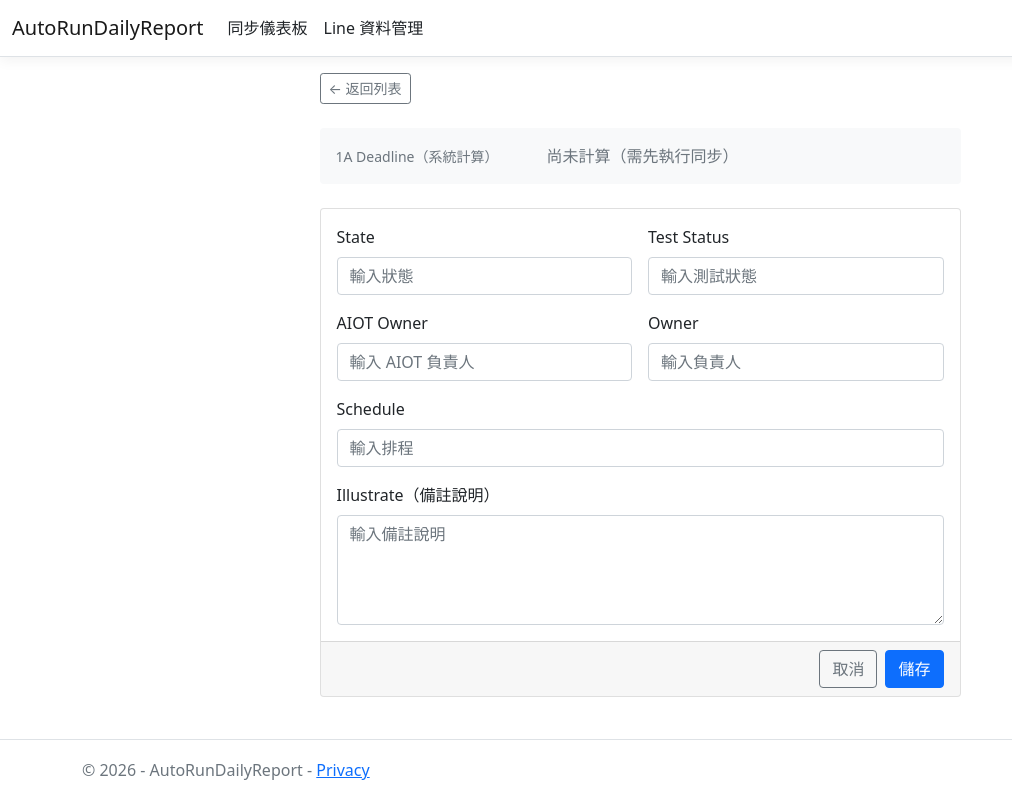
After one commit to huang55688/AutoRunDailyReport, an ASP.NET Core app: template AutoRunDailyReport/Views/Meta/Edit.cshtml in a window 1280 px wide. The commit adds this page. Shown: the whole page, without its empty margins (0-1012 px from the left). Run offline with ASP.NET Core 8, Linux system fonts and the light colour scheme; the template is opened without the code that fills it, so the values that code supplies are empty; style sheets or scripts are compiled from the project's sources.

Commit message:
新增 Line 資料管理頁面（列表 + 編輯表單）
- MetaRepository：新增 GetAllLinesWithMetaAsync
  從 MesMachinesSync 取所有 Line 並 LEFT JOIN MesMachinesMeta
- MetaController：Index（列表）+ Edit GET/POST
- Views/Meta/Index.cshtml：列表，顯示 FirstADeadline 倒數 badge
- Views/Meta/Edit.cshtml：表單頁，唯讀顯示 FirstADeadline，
  可編輯 State/AiotOwner/Owner/Schedule/TestStatus/Illustrate
- _Layout.cshtml：導覽列加入「Line 資料管理」連結

https://claude.ai/code/session_013HWDAcggU8raMD6PrGCG8Q

```diff
--- /dev/null
+++ b/AutoRunDailyReport/Views/Meta/Edit.cshtml
@@ -0,0 +1,95 @@
+@model AutoRunDailyReport.Models.MesMachinesMetaDto
+@{
+    ViewData["Title"] = $"編輯 Line：{Model.Line}";
+}
+
+<div class="row justify-content-center">
+    <div class="col-lg-7 col-md-9">
+
+        <div class="d-flex align-items-center mb-4 gap-3">
+            <a asp-action="Index" class="btn btn-outline-secondary btn-sm">← 返回列表</a>
+            <h3 class="mb-0">@Model.Line</h3>
+        </div>
+
+        <!-- 系統計算欄位（唯讀） -->
+        <div class="card mb-4 border-0 bg-light">
+            <div class="card-body py-3">
+                <div class="row align-items-center">
+                    <div class="col-sm-4 text-muted small">1A Deadline（系統計算）</div>
+                    <div class="col-sm-8 fw-semibold">
+                        @if (Model.FirstADeadline.HasValue)
+                        {
+                            var daysLeft = (Model.FirstADeadline.Value - DateTime.Today).TotalDays;
+                            var badgeClass = daysLeft < 0 ? "bg-danger"
+                                           : daysLeft <= 7 ? "bg-warning text-dark"
+                                           : "bg-success";
+                            <span class="badge @badgeClass fs-6">
+                                @Model.FirstADeadline.Value.ToString("yyyy/MM/dd")
+                            </span>
+                            <span class="text-muted ms-2 small">
+                                @(daysLeft < 0 ? $"逾期 {(int)-daysLeft} 天"
+                                               : $"還有 {(int)daysLeft} 天")
+                            </span>
+                        }
+                        else
+                        {
+                            <span class="text-muted">尚未計算（需先執行同步）</span>
+                        }
+                    </div>
+                </div>
+            </div>
+        </div>
+
+        <!-- 手動編輯表單 -->
+        <form asp-action="Edit" method="post">
+            <input type="hidden" asp-for="Line" />
+
+            <div class="card">
+                <div class="card-body">
+
+                    <div class="row g-3">
+
+                        <div class="col-sm-6">
+                            <label asp-for="State" class="form-label">State</label>
+                            <input asp-for="State" class="form-control" placeholder="輸入狀態" />
+                        </div>
+
+                        <div class="col-sm-6">
+                            <label asp-for="TestStatus" class="form-label">Test Status</label>
+                            <input asp-for="TestStatus" class="form-control" placeholder="輸入測試狀態" />
+                        </div>
+
+                        <div class="col-sm-6">
+                            <label asp-for="AiotOwner" class="form-label">AIOT Owner</label>
+                            <input asp-for="AiotOwner" class="form-control" placeholder="輸入 AIOT 負責人" />
+                        </div>
+
+                        <div class="col-sm-6">
+                            <label asp-for="Owner" class="form-label">Owner</label>
+                            <input asp-for="Owner" class="form-control" placeholder="輸入負責人" />
+                        </div>
+
+                        <div class="col-12">
+                            <label asp-for="Schedule" class="form-label">Schedule</label>
+                            <input asp-for="Schedule" class="form-control" placeholder="輸入排程" />
+                        </div>
+
+                        <div class="col-12">
+                            <label asp-for="Illustrate" class="form-label">Illustrate（備註說明）</label>
+                            <textarea asp-for="Illustrate" class="form-control" rows="4"
+                                      placeholder="輸入備註說明"></textarea>
+                        </div>
+
+                    </div>
+                </div>
+
+                <div class="card-footer d-flex justify-content-end gap-2">
+                    <a asp-action="Index" class="btn btn-outline-secondary">取消</a>
+                    <button type="submit" class="btn btn-primary">儲存</button>
+                </div>
+            </div>
+
+        </form>
+
+    </div>
+</div>
--- a/AutoRunDailyReport/Views/Shared/_Layout.cshtml
+++ b/AutoRunDailyReport/Views/Shared/_Layout.cshtml
@@ -20,10 +20,10 @@
                 <div class="navbar-collapse collapse d-sm-inline-flex justify-content-between">
                     <ul class="navbar-nav flex-grow-1">
                         <li class="nav-item">
-                            <a class="nav-link text-dark" asp-area="" asp-controller="Home" asp-action="Index">Home</a>
+                            <a class="nav-link text-dark" asp-area="" asp-controller="Home" asp-action="Index">同步儀表板</a>
                         </li>
                         <li class="nav-item">
-                            <a class="nav-link text-dark" asp-area="" asp-controller="Home" asp-action="Privacy">Privacy</a>
+                            <a class="nav-link text-dark" asp-area="" asp-controller="Meta" asp-action="Index">Line 資料管理</a>
                         </li>
                     </ul>
                 </div>
```
Also changed, not shown: AutoRunDailyReport/Controllers/MetaController.cs (added, +55 -0 lines), AutoRunDailyReport/Repositories/MetaRepository.cs (+24 -0 lines), AutoRunDailyReport/Views/Meta/Index.cshtml (added, +85 -0 lines).
